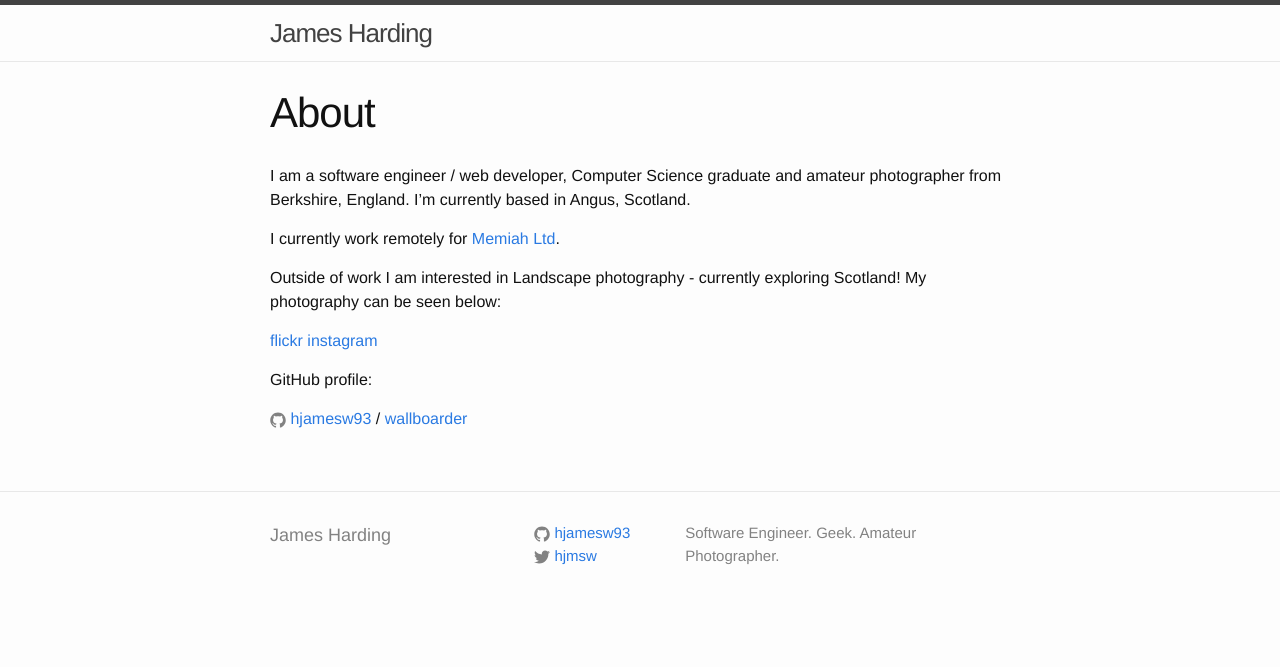
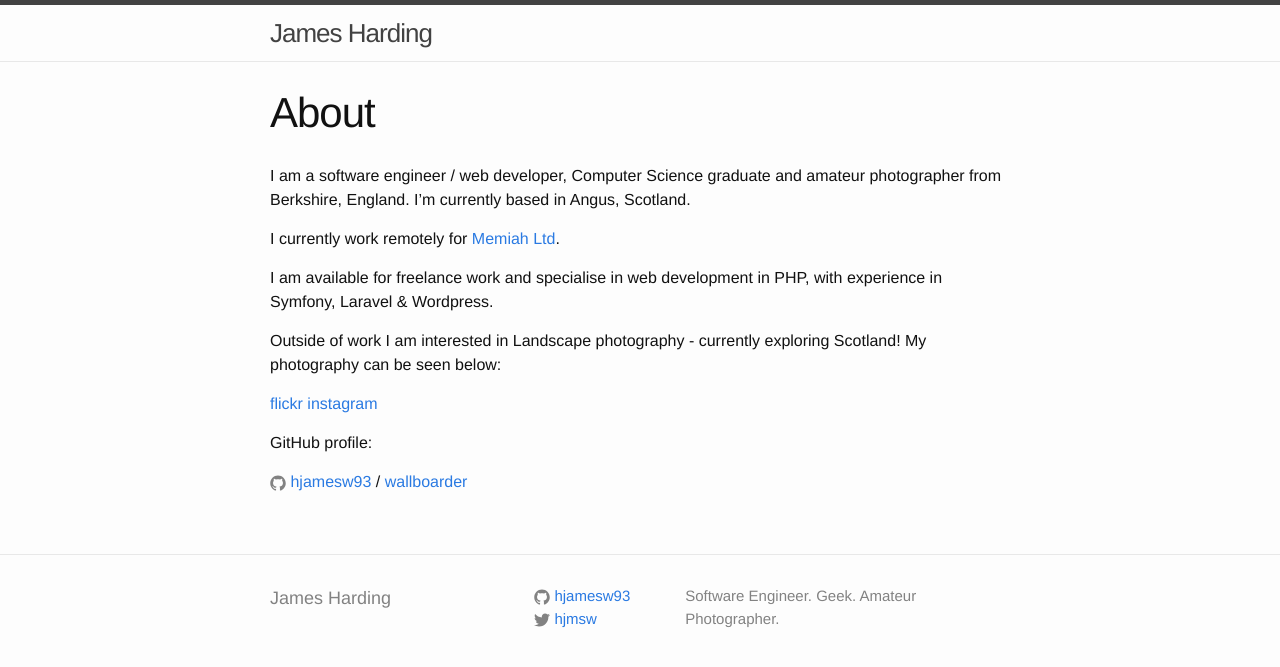
Before and after one commit to hjamesw93/hjamesw93.github.io, a Jekyll site: the page built from index.md, in a window 1280 px wide. Shown: the top 667 px of the page. Built offline with Jekyll 4.4.1, drawn with Linux system fonts in a browser that asks for light colours.

Commit message:
Update index.md

```diff
--- a/index.md
+++ b/index.md
@@ -8,6 +8,8 @@ I am a software engineer / web developer, Computer Science graduate and amateur
 
 I currently work remotely for [Memiah Ltd](http://www.memiah.co.uk/).
 
+I am available for freelance work and specialise in web development in PHP, with experience in Symfony, Laravel & Wordpress.
+
 Outside of work I am interested in Landscape photography - currently exploring Scotland! My photography can be seen below:
 
 [flickr](https://www.flickr.com/photos/j1mb093)
```
